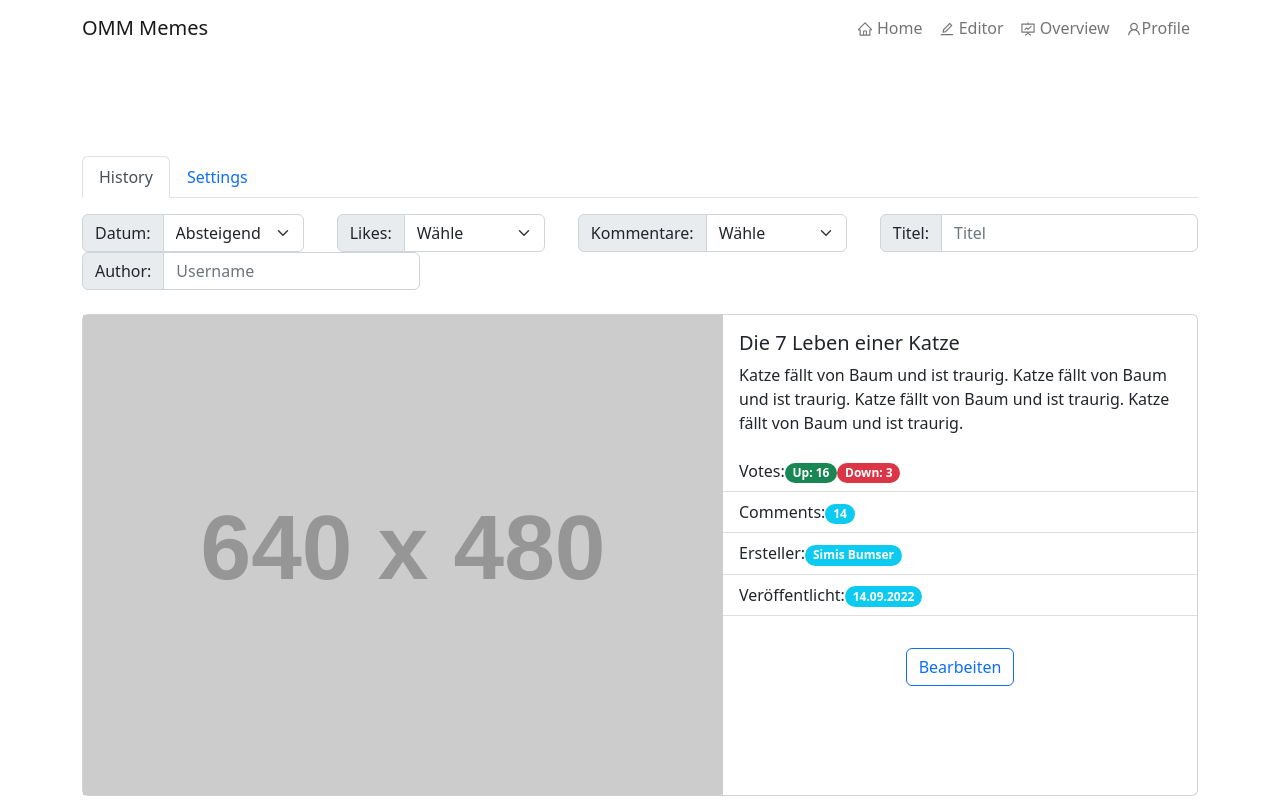
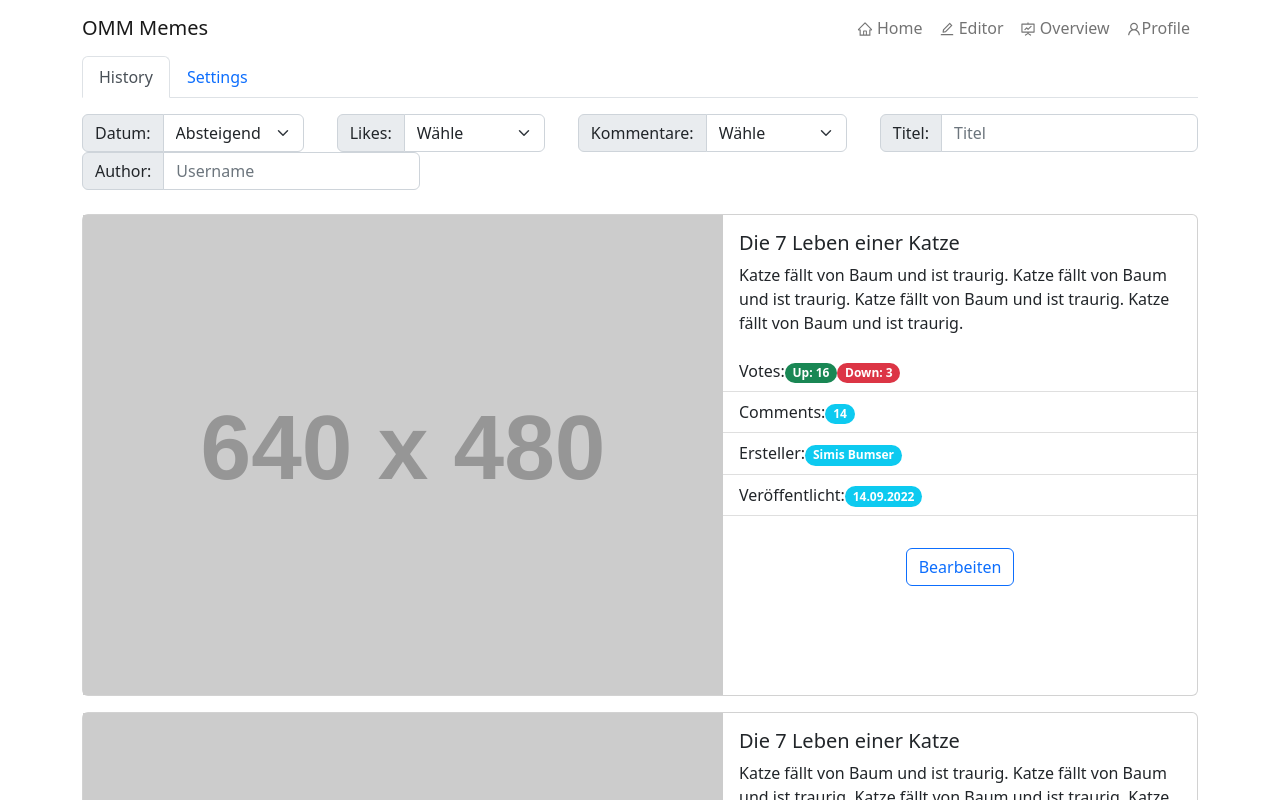
Before and after one commit to SimonBurmer/MemeGenerator, a React (Create React App) app in the folder react-frontend/: page /profile in a window 1280 px wide. Shown: the top 800 px of the page. Built offline with nearby package versions, Linux system fonts and the light colour scheme.

Commit message:
Refactoring ProfileView

```diff
--- a/react-frontend/src/components/profile/Profile.js
+++ b/react-frontend/src/components/profile/Profile.js
@@ -11,7 +11,7 @@ import UserSettings from './UserSettings';
 
 function Profile() {
   return (
-    <Container className="editor-layout-container Profile">
+    <Container className="Profile">
       <Row className="">
         <Col className="">
           <Tabs
```
